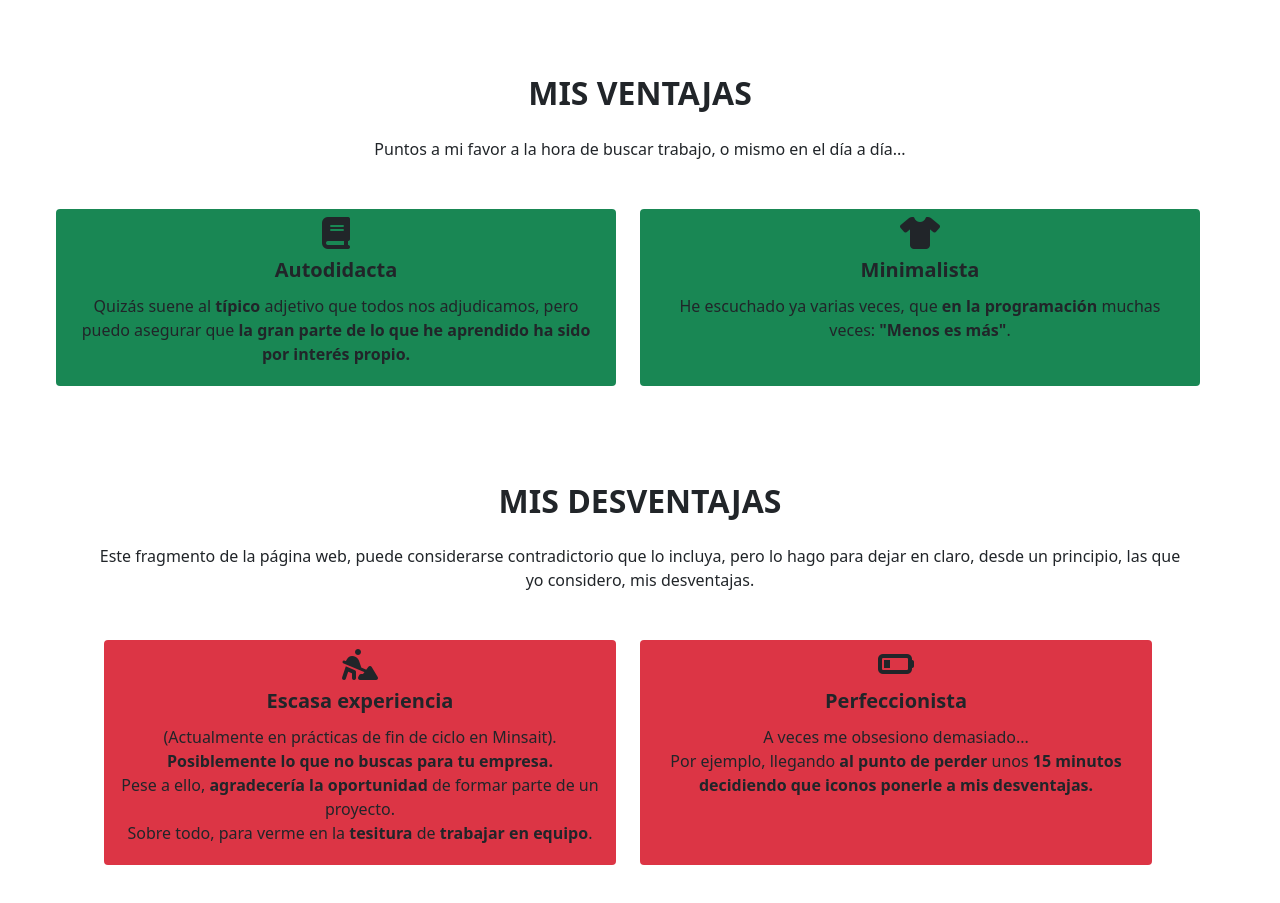
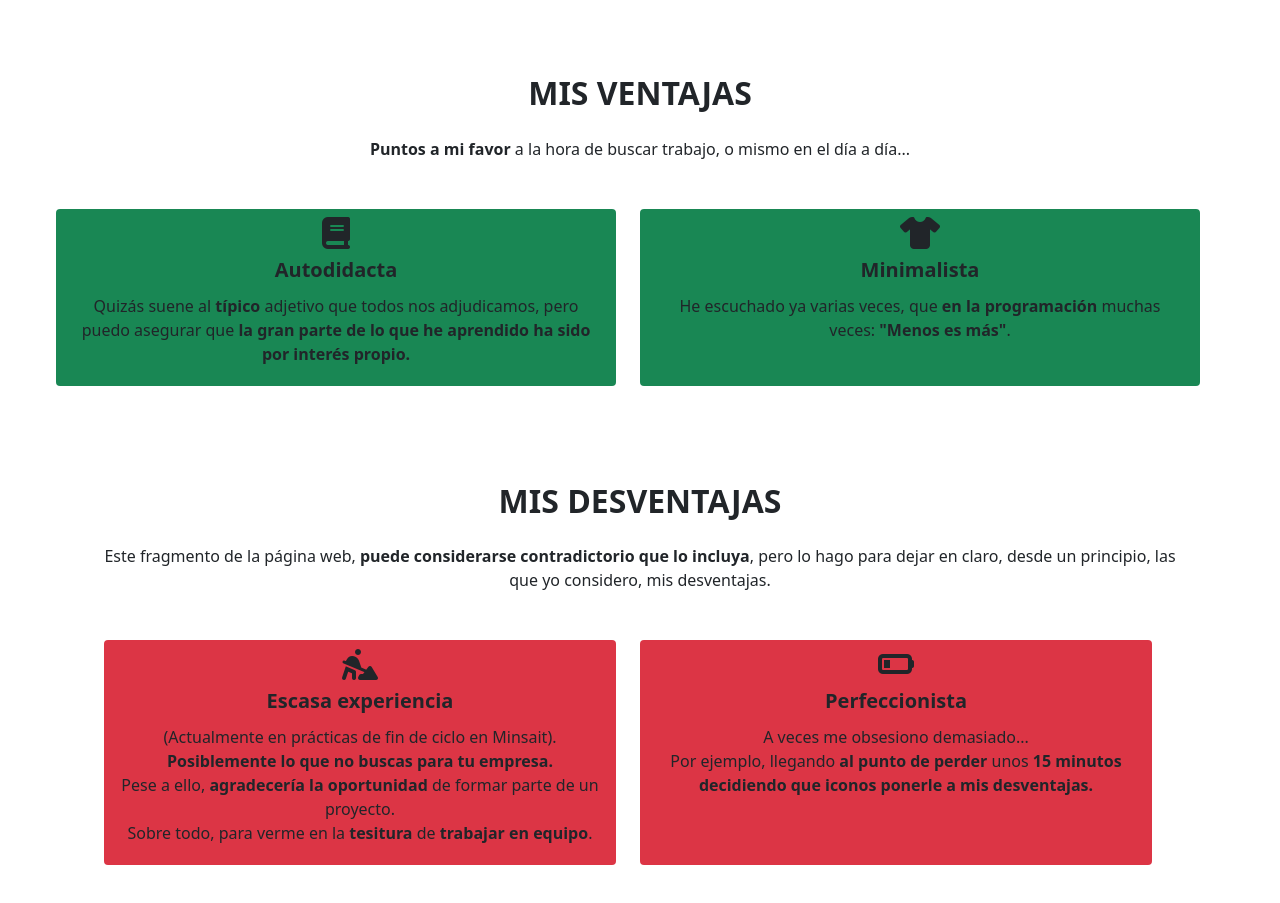
Before and after one commit to Saulo-cloud/SWP, an Angular app: page /inicio in a window 1280 px wide. Shown: the part 1060-1963 px from the top of the page. Built offline with nearby package versions, Linux system fonts and the light colour scheme.

Commit message:
Cambios de parrafos simplemente

```diff
--- a/src/app/inicio/inicio.component.html
+++ b/src/app/inicio/inicio.component.html
@@ -17,7 +17,8 @@
 
 <div class="p-5">
     <h2 class="text-center p-3"><strong>MIS VENTAJAS</strong></h2>
-    <p class="text-center">Puntos a mi favor a la hora de buscar trabajo, o mismo en el día a día...</p>
+    <p class="text-center"><strong>Puntos a mi favor</strong> a la hora de buscar trabajo, o mismo en el día a día...
+    </p>
     <div class="grid-container text-center p-3 gap-4 row">
         <div class="grid-container text-center p-3 gap-4 row">
             <div class="caja bg-success col-sm rounded">
@@ -40,7 +41,8 @@
 
     <div class="p-5">
         <h2 class="text-center p-3"><strong>MIS DESVENTAJAS</strong></h2>
-        <p class="text-center">Este fragmento de la página web, puede considerarse contradictorio que lo incluya, pero
+        <p class="text-center">Este fragmento de la página web, <strong>puede considerarse contradictorio que lo
+                incluya</strong>, pero
             lo
             hago para dejar en claro, desde un principio, las que yo considero, mis desventajas.</p>
         <div class="grid-container text-center p-3 gap-4 row">
```
